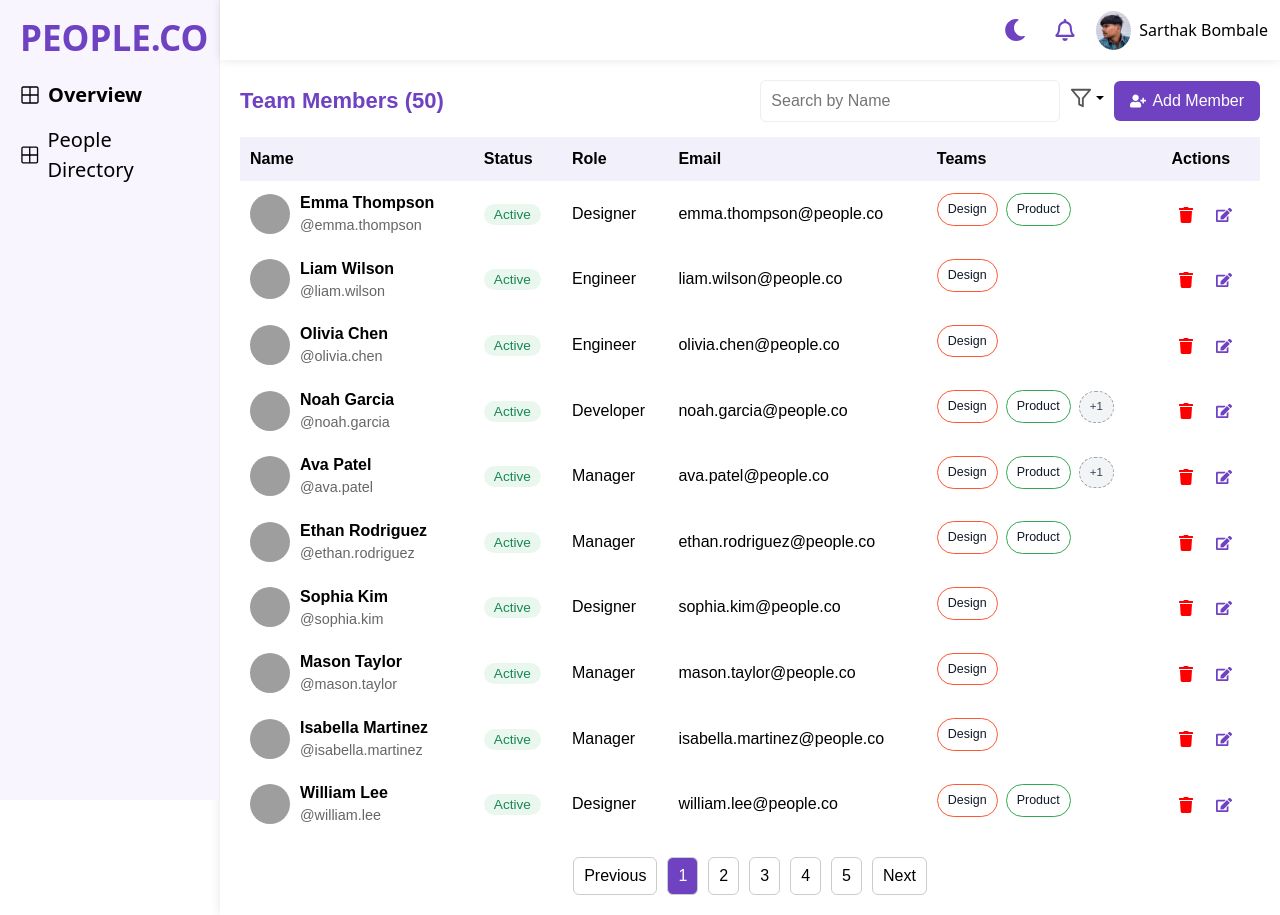
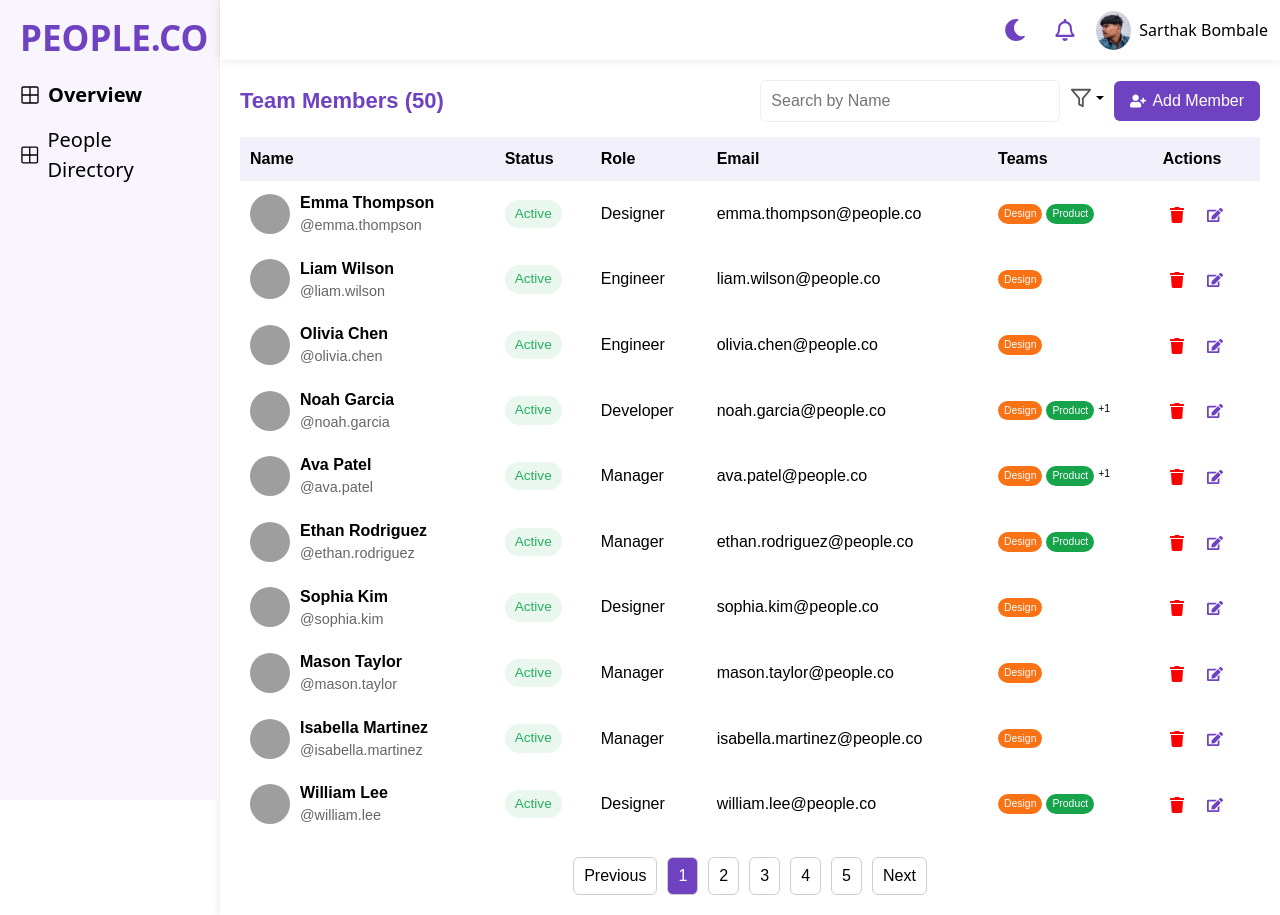
Before and after one commit to sarthakbombale/PeopleDirectory, a React (Vite) app: page /overview/people in a window 1280 px wide. Built offline with nearby package versions, Linux system fonts and the light colour scheme; grey boxes are pictures that could not be loaded.

Commit message:
Updated AddMemberModal to use avatar URL and added team badges

```diff
--- a/src/Components/People.jsx
+++ b/src/Components/People.jsx
@@ -25,8 +25,6 @@ function People() {
   const [searchTerm, setSearchTerm] = useState("");
   const [editingMember, setEditingMember] = useState(null);
   const [showAddModal, setShowAddModal] = useState(false);
-
-  // ✅ New states for filter
   const [selectedFilter, setSelectedFilter] = useState("Name");
 
   useEffect(() => {
@@ -35,16 +33,24 @@ function People() {
 
   const membersPerPage = 10;
 
-  // ✅ Updated filter logic
+  // ✅ Corrected filtering logic for all fields
   const filteredMembers = members.filter((m) => {
     const lower = searchTerm.toLowerCase();
+
     switch (selectedFilter) {
       case "Email":
         return m.email?.toLowerCase().includes(lower);
       case "Role":
         return m.role?.toLowerCase().includes(lower);
-      case "Teams":
-        return m.team?.toLowerCase().includes(lower);
+      case "Teams": {
+        const teamsArray = m.teams || [];
+        return teamsArray.some((team) =>
+          team.toLowerCase().includes(lower)
+        );
+      }
+
+      case "Status":
+        return m.status?.toLowerCase().includes(lower);
       default:
         return (
           m.name?.toLowerCase().includes(lower) ||
@@ -52,6 +58,7 @@ function People() {
         );
     }
   });
+
 
   const indexOfLast = currentPage * membersPerPage;
   const indexOfFirst = indexOfLast - membersPerPage;
@@ -100,25 +107,22 @@ function People() {
           </div>
         </div>
       ),
-      {
-        closeOnClick: false,
-        closeButton: false,
-        autoClose: false,
-      }
+      { closeOnClick: false, closeButton: false, autoClose: false }
     );
   };
 
   const editMember = (id) => {
     const member = members.find((m) => m.id === id);
-    if (!member) return;
-    setEditingMember(member);
+    if (member) setEditingMember(member);
   };
 
   const handleSaveMember = (updated) => {
     setMembers((prev) =>
       prev.map((m) => (m.id === updated.id ? { ...m, ...updated } : m))
     );
-    setSelectedMember((cur) => (cur?.id === updated.id ? { ...cur, ...updated } : cur));
+    setSelectedMember((cur) =>
+      cur?.id === updated.id ? { ...cur, ...updated } : cur
+    );
     setEditingMember(null);
     toast.success(`${updated.name} updated`);
   };
@@ -159,7 +163,6 @@ function People() {
               gap: "10px",
             }}
           >
-            {/* Left side - Title */}
             <h2
               style={{
                 color: theme.colors.primary,
@@ -171,7 +174,6 @@ function People() {
               Team Members ({filteredMembers.length})
             </h2>
 
-            {/* Right side - Controls */}
             <div
               style={{
                 display: "flex",
@@ -180,7 +182,7 @@ function People() {
                 flexWrap: "wrap",
               }}
             >
-              {/* ✅ Search Input with dynamic placeholder */}
+              {/* ✅ Dynamic search input */}
               <input
                 type="text"
                 placeholder={`Search by ${selectedFilter}`}
@@ -197,7 +199,6 @@ function People() {
                 }}
               />
 
-              {/* ✅ Filter Dropdown */}
               <FilterMenu
                 selectedFilter={selectedFilter}
                 onFilterChange={setSelectedFilter}
@@ -225,14 +226,7 @@ function People() {
           </div>
 
           {/* Table */}
-          <div
-            className="table-scroll-wrapper"
-            style={{
-              overflowX: "auto",
-              minWidth: 0,
-              width: "100%",
-            }}
-          >
+          <div style={{ overflowX: "auto", width: "100%" }}>
             <table
               width="100%"
               cellPadding="10"
@@ -309,9 +303,7 @@ function People() {
                       ? theme.colors.primary
                       : theme.colors.buttonBg,
                   color:
-                    currentPage === i + 1
-                      ? "#fff"
-                      : theme.colors.buttonText,
+                    currentPage === i + 1 ? "#fff" : theme.colors.buttonText,
                   borderRadius: "6px",
                   border: `1px solid ${theme.colors.buttonBorder}`,
                   padding: "6px 10px",
@@ -349,10 +341,11 @@ function People() {
               position: "relative",
               background: theme.colors.surface,
               boxShadow: theme.colors.cardShadow,
-              overflow: "hidden",
+              overflowY: "auto", // ✅ scrollable fix
               display: "flex",
               flexDirection: "column",
               transition: "all 0.25s ease",
+              maxHeight: "100vh", // ✅ prevent overflow
             }}
           >
             <button
@@ -419,7 +412,8 @@ function People() {
                 {selectedMember.contact || "1234567890"}
               </p>
               <p>
-                <strong>Email:</strong> {selectedMember.email}</p>
+                <strong>Email:</strong> {selectedMember.email}
+              </p>
               <p>
                 <strong>Work Email:</strong>{" "}
                 {selectedMember.workEmail || selectedMember.email}
--- a/src/Components/TeamMember.jsx
+++ b/src/Components/TeamMember.jsx
@@ -4,17 +4,48 @@ import { useTheme } from "../context/ThemeContext";
 
 function TeamMember({ member, onDelete, onEdit, onSelect }) {
   const theme = useTheme();
+
+  // ✅ Team colors — polished and brand-like
   const teamColors = {
-    Design: '#FF5733',
-    Product: '#33A852',
-    Marketing: '#3357FF',
+    Design: "#F97316",      // warm orange
+    Product: "#16A34A",     // balanced green
+    Marketing: "#2563EB",   // vivid blue
+    Sales: "#EAB308",       // soft yellow-gold
+    HR: "#9333EA",          // elegant purple
+    Engineering: "#0EA5E9", // tech cyan-blue
+    Support: "#EF4444",     // confident red
   };
 
+
+  // ✅ Status badge styles
+  const getStatusStyle = (status) => {
+    const styles = {
+      Active: {
+        bg: theme.isDarkMode ? "rgba(46,204,113,0.12)" : "#e9f7ef",
+        color: "#27ae60",
+      },
+      Inactive: {
+        bg: theme.isDarkMode ? "rgba(231,76,60,0.12)" : "#fdecea",
+        color: "#c0392b",
+      },
+      "On Leave": {
+        bg: theme.isDarkMode ? "rgba(241,196,15,0.12)" : "#fff7e6",
+        color: "#f39c12",
+      },
+    };
     return (
-    <tr
-      style={{ cursor: "pointer" }}
-      onClick={() => onSelect(member)}
-    >
+      styles[status] || {
+        bg: theme.isDarkMode ? "rgba(255,255,255,0.05)" : "#f3f4f6",
+        color: theme.isDarkMode ? "#9ca3af" : "#374151",
+      }
+    );
+  };
+
+  const statusStyle = getStatusStyle(member.status);
+
+  return (
+    <tr style={{ cursor: "pointer" }} onClick={() => onSelect(member)}>
+      {/* ✅ Name */}
       <td data-label="Name">
         <div style={{ display: "flex", alignItems: "center", gap: "10px" }}>
           <img
@@ -27,96 +58,86 @@ function TeamMember({ member, onDelete, onEdit, onSelect }) {
               objectFit: "cover",
             }}
           />
-          <div className="name-container" style={{ minWidth: 0, overflow: 'hidden' }}>
+          <div className="name-container" style={{ minWidth: 0, overflow: "hidden" }}>
             <strong className="member-name-text">{member.name}</strong>
-            <div className="member-username" style={{ color: theme.colors.secondaryText, fontSize: "0.9rem" }}>
+            <div
+              className="member-username"
+              style={{ color: theme.colors.secondaryText, fontSize: "0.9rem" }}
+            >
               @{member.username}
             </div>
           </div>
         </div>
       </td>
 
+      {/* ✅ Status */}
       <td data-label="Status">
         <span
           style={{
-            backgroundColor: theme.isDarkMode ? "rgba(25,135,84,0.12)" : "#e9f7ef",
-            color: "#198754",
-            padding: "3px 10px",
+            display: "inline-block",
+            padding: "4px 10px",
             borderRadius: "20px",
             fontSize: "0.85rem",
+            fontWeight: 500,
+            background: statusStyle.bg,
+            color: statusStyle.color,
+            textTransform: "capitalize",
           }}
         >
           {member.status}
         </span>
       </td>
 
+      {/* ✅ Role */}
       <td data-label="Role">
-        <span className="role-text" title={member.role}>{member.role}</span>
-      </td>
-      <td data-label="Email">
-        <span className="email-text" title={member.email}>{member.email}</span>
+        <span className="role-text" title={member.role}>
+          {member.role}
+        </span>
       </td>
 
+      {/* ✅ Email */}
+      <td data-label="Email">
+        <span className="email-text" title={member.email}>
+          {member.email}
+        </span>
+      </td>
+
+      {/* ✅ Teams (colorful badges) */}
+      {/* Teams (compact badges) */}
       <td data-teams data-label="Teams">
-        <div className="team-badges-container">
+        <div className="team-badges-container" style={{ display: "flex", flexWrap: "wrap", gap: "4px" }}>
           {member.teams && member.teams.length > 0 ? (
             (() => {
               const visible = member.teams.slice(0, 2);
               const extra = member.teams.length - visible.length;
+
               return (
                 <>
                   {visible.map((team, index) => {
-                      const borderColor = teamColors[team] || (theme.isDarkMode ? '#ffffff' : '#000000');
-                      // Inline capsule style as a robust fallback to ensure capsule look
-                      const inlineBadge = {
-                        display: 'inline-flex',
-                        alignItems: 'center',
-                        padding: '6px 10px',
-                        marginRight: 8,
-                        marginBottom: 8,
-                        borderRadius: 999,
-                        border: `1px solid ${borderColor}`,
-                        background: theme.isDarkMode ? 'rgba(255,255,255,0.04)' : 'transparent',
-                        color: theme.isDarkMode ? '#fff' : '#111827',
-                        fontSize: '0.78rem',
-                        fontWeight: 500,
-                        whiteSpace: 'nowrap',
-                        overflow: 'hidden',
-                        textOverflow: 'ellipsis',
-                        maxWidth: '160px',
-                      };
+                    const bgColor = teamColors[team] || "#ccc";
 
                     return (
                       <span
                         key={index}
-                          className="team-badge"
-                          data-team={team}
                         title={team}
-                          style={inlineBadge}
+                        style={{
+                          display: "inline-block",
+                          padding: "2px 6px",
+                          borderRadius: "999px",
+                          backgroundColor: bgColor,
+                          color: "#fff",
+                          fontSize: "0.65rem",
+                          fontWeight: 500,
+                          textTransform: "capitalize",
+                        }}
                       >
                         {team}
                       </span>
                     );
                   })}
+
                   {extra > 0 && (
-                    <span
-                      className="team-badge team-more"
-                      title={member.teams.slice(2).join(', ')}
-                      style={{
-                        display: 'inline-flex',
-                        alignItems: 'center',
-                        padding: '6px 10px',
-                        marginRight: 8,
-                        marginBottom: 8,
-                        borderRadius: 999,
-                        border: `1px dashed ${theme.isDarkMode ? '#ffffff' : '#9ca3af'}`,
-                        background: theme.isDarkMode ? 'rgba(255,255,255,0.04)' : '#f3f4f6',
-                        color: theme.isDarkMode ? '#fff' : '#374151',
-                        fontSize: '0.72rem',
-                        fontWeight: 500,
-                        whiteSpace: 'nowrap',
-                      }}
-                    >
+                    <span title={member.teams.slice(2).join(", ")} style={{ fontSize: "0.65rem" }}>
                       +{extra}
                     </span>
                   )}
@@ -127,6 +148,8 @@ function TeamMember({ member, onDelete, onEdit, onSelect }) {
         </div>
       </td>
 
+
+      {/* ✅ Actions */}
       <td data-label="Actions" onClick={(e) => e.stopPropagation()}>
         <button
           onClick={() => onDelete(member.id)}
@@ -134,7 +157,7 @@ function TeamMember({ member, onDelete, onEdit, onSelect }) {
             border: "none",
             background: "transparent",
             cursor: "pointer",
-            color: theme.isDarkMode ? "#ff8a80" : "red",
+            color: theme.isDarkMode ? "#f81500ff" : "red",
             marginRight: "10px",
           }}
         >
--- a/src/data.js
+++ b/src/data.js
@@ -30,10 +30,9 @@ export const members = names.map((name, i) => {
       Math.floor(Math.random() * 4)
     ],
     email: generateEmail(username),
-    teams: ["Design", "Product", "Marketing"].slice(
-      0,
-      Math.floor(Math.random() * 3) + 1
-    ),
+    teams: ["Design", "Product", "Marketing", "Sales", "HR", "Engineering", "Support"]
+      .slice(0, Math.floor(Math.random() * 3) + 1),
+
     avatar: `https://i.pravatar.cc/150?img=${i + 1}`,
   };
 });
```
Also changed, not shown: src/Components/AddMemberModal.jsx (+49 -188 lines). Lines whose indentation alone changed are shown as unchanged.
